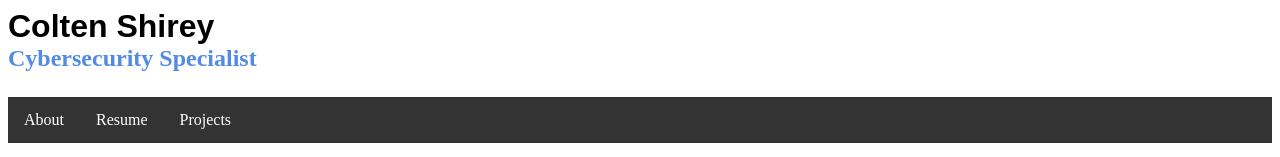
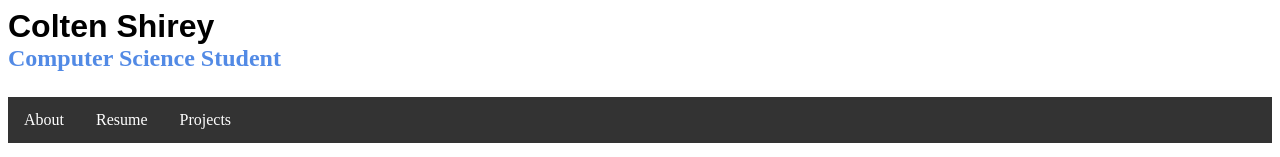
Before and after one commit to ColtenShirey/Portfolio-Website, a plain HTML site: page index.html in a window 1280 px wide. Shown: the top 157 px of the page. Drawn offline with Linux system fonts and the light colour scheme.

Commit message:
Update index.html

```diff
--- a/index.html
+++ b/index.html
@@ -6,7 +6,7 @@
 </head>
 <body>
 	<h1>Colten Shirey</h1>
-	<h2>Cybersecurity Specialist</h2>
+	<h2>Computer Science Student</h2>
 	<ul>
 		<li><a href="index.html">About</a></li>
 		<li ><a href="Resume.pdf" download>Resume</a></li>
```
